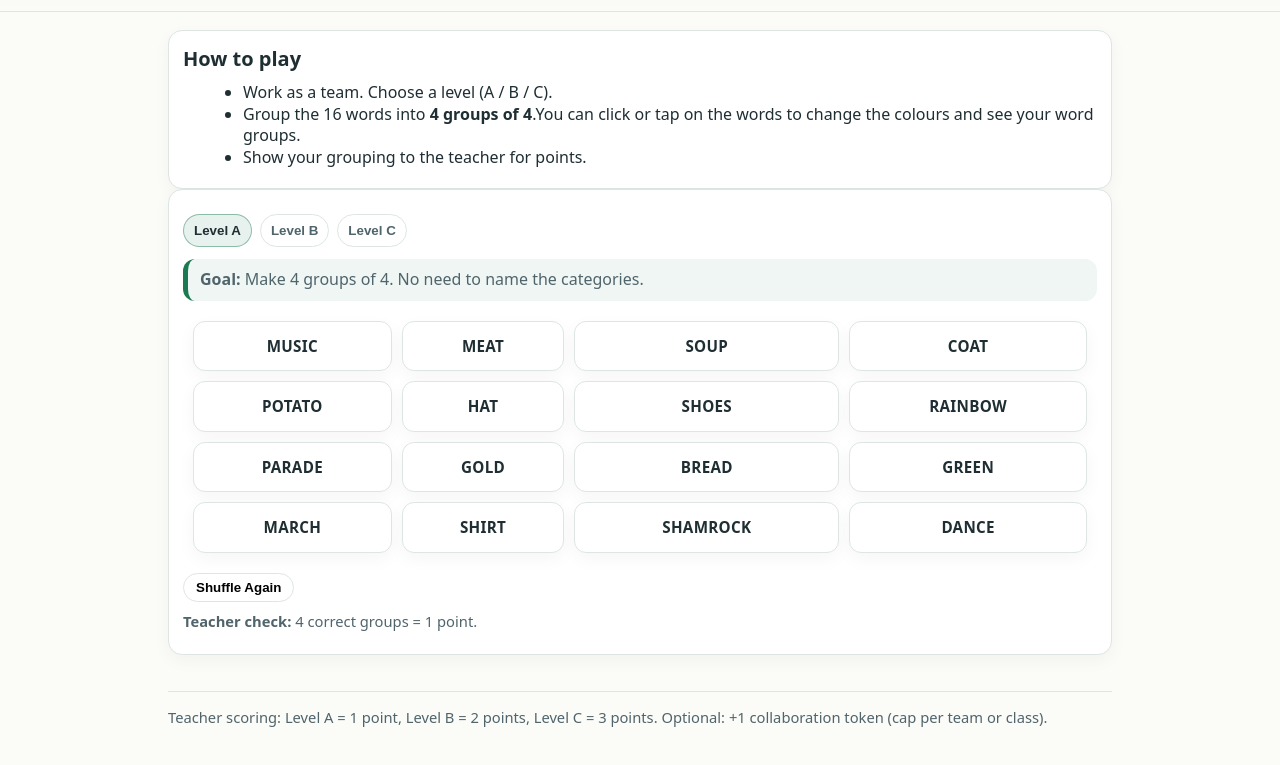
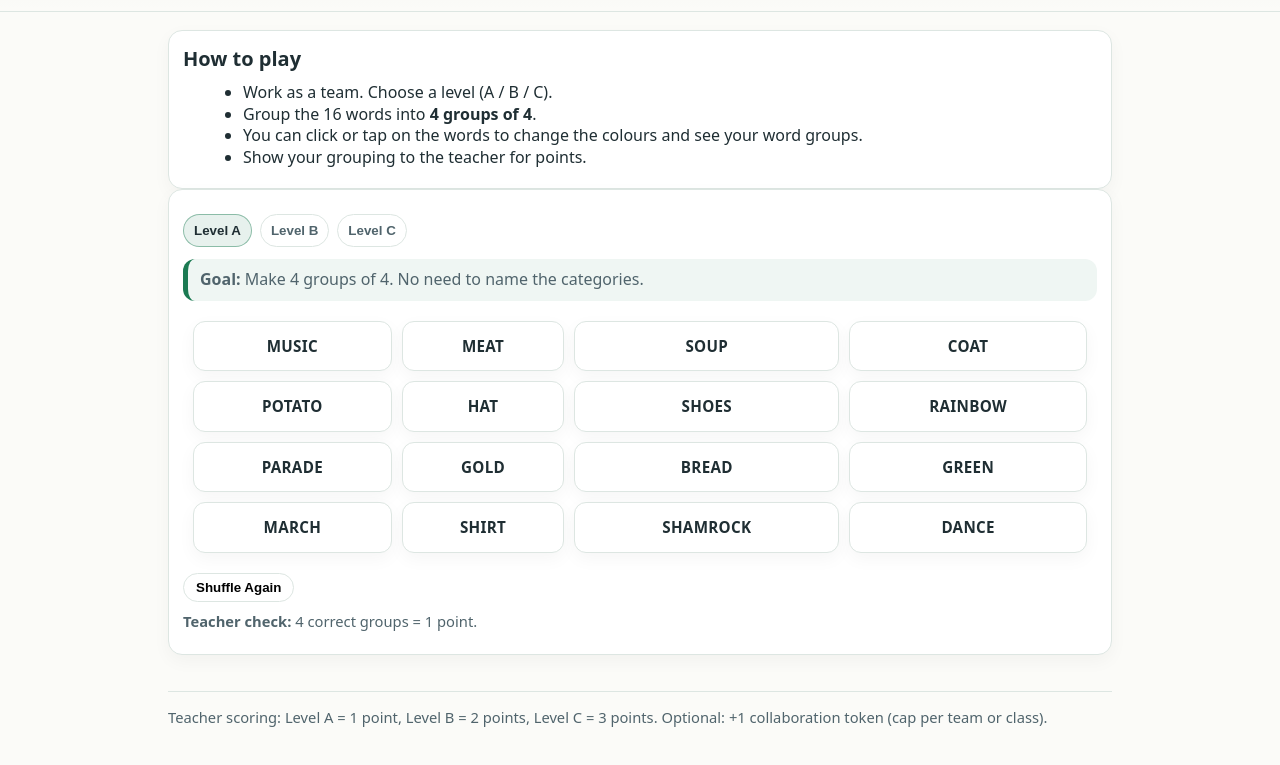
Before and after one commit to MisterVoth/stpat-game, a plain HTML site: page games/1-lucky-links.html in a window 1280 px wide. Shown: the part 183-948 px from the top of the page. Drawn offline with Linux system fonts and the light colour scheme.

Commit message:
Update 1-lucky-links.html

```diff
--- a/games/1-lucky-links.html
+++ b/games/1-lucky-links.html
@@ -26,7 +26,8 @@
   <h2>How to play</h2>
   <ul>
     <li>Work as a team. Choose a level (A / B / C).</li>
-    <li>Group the 16 words into <b>4 groups of 4</b>.You can click or tap on the words to change the colours and see your word groups.</li>
+    <li>Group the 16 words into <b>4 groups of 4</b>.</li>
+    <li>You can click or tap on the words to change the colours and see your word groups.</li>
     <li>Show your grouping to the teacher for points.</li>
   </ul>
 </div>
```
